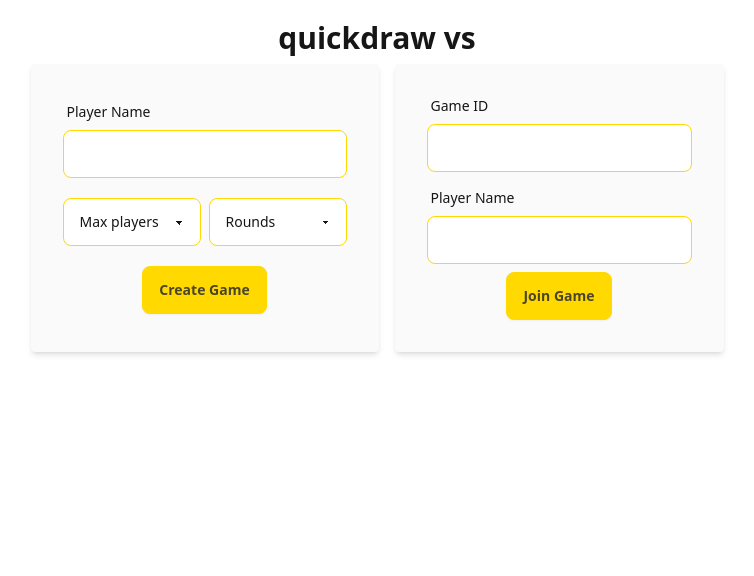
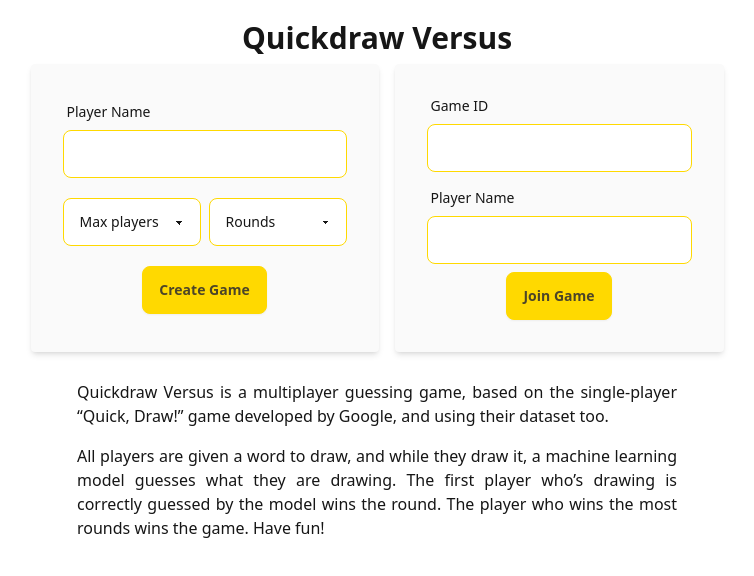
Before and after one commit to mxpph/quickdraw-vs, a Next.js app in the folder frontend/: page / in a window 1280 px wide. Shown: the top 576 px of the page, without its empty margins (263-1017 px from the left). Built offline with nearby package versions, Linux system fonts and the light colour scheme.

Commit message:
Add info on main page

```diff
--- a/frontend/src/components/LandingPage.tsx
+++ /dev/null
@@ -1,12 +0,0 @@
-import GameForm from "./GameForm";
-
-export default function LandingPage() {
-  return (
-    <div className="w-full grid place-items-center my-3">
-      <h1 id="test" className="text-3xl w-full text-center font-semibold py-2">
-        quickdraw vs
-      </h1>
-      <GameForm />
-    </div>
-  );
-}
--- a/frontend/src/pages/index.tsx
+++ b/frontend/src/pages/index.tsx
@@ -1,9 +1,27 @@
-import LandingPage from "@/components/LandingPage";
+import GameForm from "@/components/GameForm";
 
 export default function Home() {
   return (
     <main>
-      <LandingPage />
+      <div className="w-full grid place-items-center my-3">
+        <h1 id="test" className="text-3xl w-full text-center font-semibold py-2">
+          Quickdraw Versus
+        </h1>
+        <GameForm />
+      </div>
+      <div className="mx-auto max-w-screen-sm px-5 justify-center space-y-4">
+        <p className="text-justify">
+          Quickdraw Versus is a multiplayer guessing game, based on the
+          single-player “Quick, Draw!” game developed by Google, and using their
+          dataset too.
+        </p>
+        <p className="text-justify">
+          All players are given a word to draw, and while they draw it, a
+          machine learning model guesses what they are drawing. The first player
+          who’s drawing is correctly guessed by the model wins the round. The
+          player who wins the most rounds wins the game. Have fun!
+        </p>
+      </div>
     </main>
   );
 }
```
